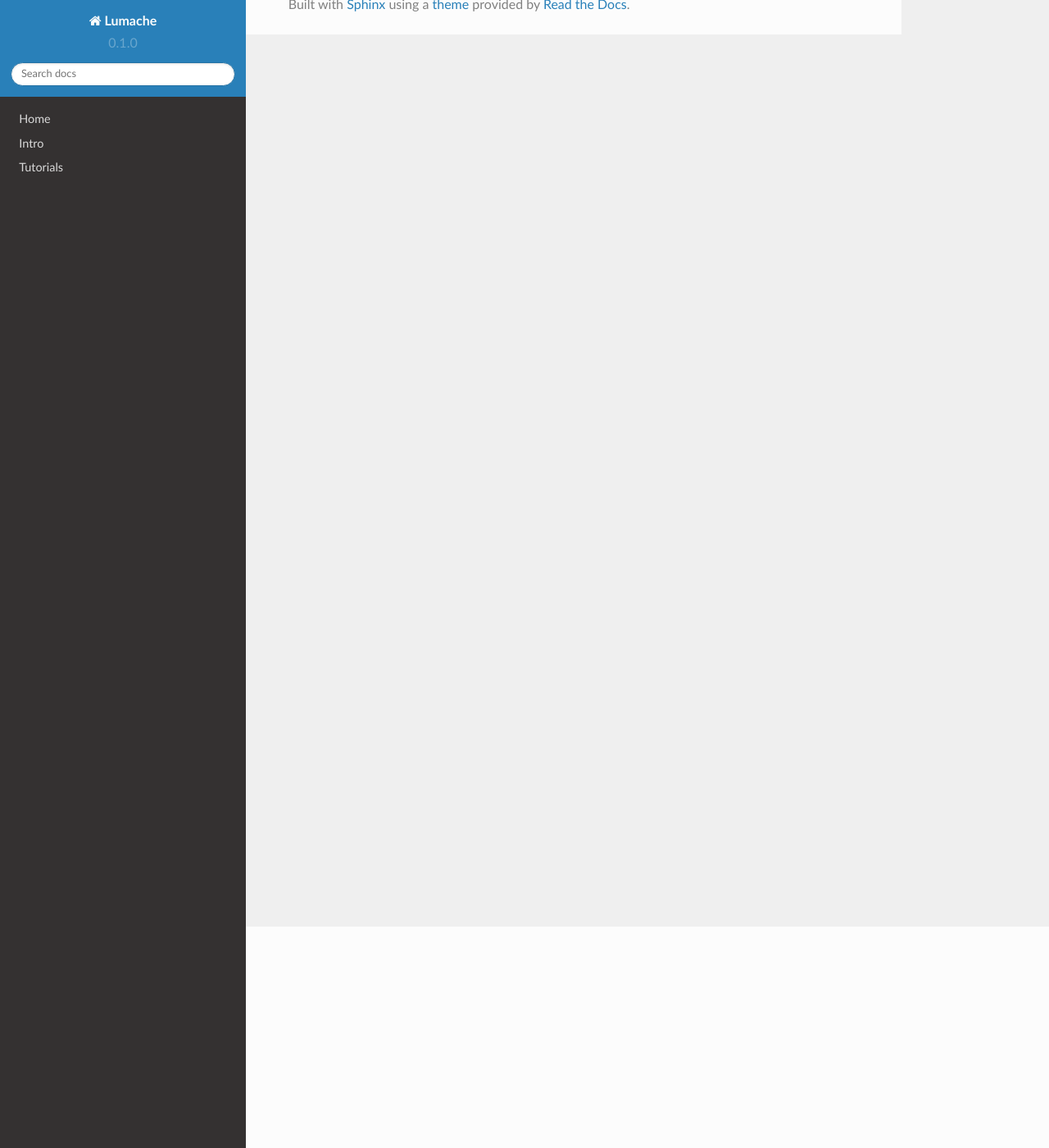
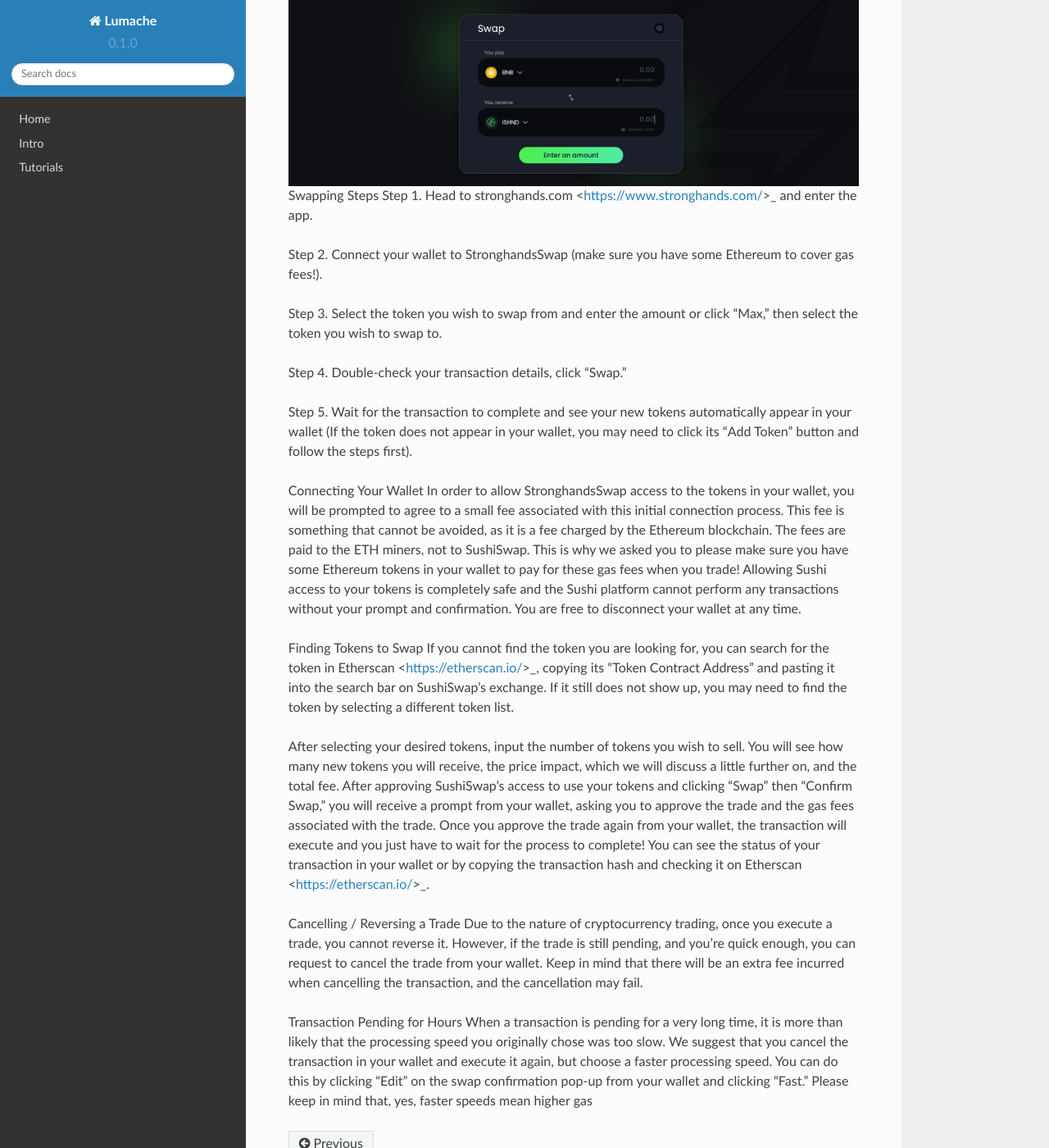
Before and after one commit to Dev-Legion/stronghands-documentation, a Sphinx documentation site: the page built from docs/source/tutorials/gettingstarted/swap.rst, in a window 1280 px wide and 1400 px high, scrolled down 270 px. Shown: the whole window at 82% size. Built offline with Sphinx 7.4.7 and the Read the Docs theme 2.0.0, drawn with Linux system fonts in a browser that asks for light colours; some of the changed text lies outside the part shown.

Commit message:
update docs

```diff
--- a/docs/source/tutorials/gettingstarted/swap.rst
+++ b/docs/source/tutorials/gettingstarted/swap.rst
@@ -1 +1,30 @@
-Swap
+How to Swap
+
+StronghandsSwap makes cryptocurrency trading simple. Starting with a swap is the best way to get better acquainted with sushi.com <https://www.sushi.com/>_. Tokens ready? Let’s start swapping!
+
+.. image:: ../../images/suyw9.png
+
+Swapping Steps
+Step 1. Head to stronghands.com <https://www.stronghands.com/>_ and enter the app.
+
+Step 2. Connect your wallet to StronghandsSwap (make sure you have some Ethereum to cover gas fees!).
+
+Step 3. Select the token you wish to swap from and enter the amount or click "Max," then select the token you wish to swap to.
+
+Step 4. Double-check your transaction details, click “Swap.”
+
+Step 5. Wait for the transaction to complete and see your new tokens automatically appear in your wallet (If the token does not appear in your wallet, you may need to click its “Add Token” button and follow the steps first).
+
+Connecting Your Wallet
+In order to allow StronghandsSwap access to the tokens in your wallet, you will be prompted to agree to a small fee associated with this initial connection process. This fee is something that cannot be avoided, as it is a fee charged by the Ethereum blockchain. The fees are paid to the ETH miners, not to SushiSwap. This is why we asked you to please make sure you have some Ethereum tokens in your wallet to pay for these gas fees when you trade! Allowing Sushi access to your tokens is completely safe and the Sushi platform cannot perform any transactions without your prompt and confirmation. You are free to disconnect your wallet at any time.
+
+Finding Tokens to Swap
+If you cannot find the token you are looking for, you can search for the token in Etherscan <https://etherscan.io/>_, copying its “Token Contract Address” and pasting it into the search bar on SushiSwap’s exchange. If it still does not show up, you may need to find the token by selecting a different token list.
+
+After selecting your desired tokens, input the number of tokens you wish to sell. You will see how many new tokens you will receive, the price impact, which we will discuss a little further on, and the total fee. After approving SushiSwap’s access to use your tokens and clicking “Swap” then “Confirm Swap,” you will receive a prompt from your wallet, asking you to approve the trade and the gas fees associated with the trade. Once you approve the trade again from your wallet, the transaction will execute and you just have to wait for the process to complete! You can see the status of your transaction in your wallet or by copying the transaction hash and checking it on Etherscan <https://etherscan.io/>_.
+
+Cancelling / Reversing a Trade
+Due to the nature of cryptocurrency trading, once you execute a trade, you cannot reverse it. However, if the trade is still pending, and you’re quick enough, you can request to cancel the trade from your wallet. Keep in mind that there will be an extra fee incurred when cancelling the transaction, and the cancellation may fail.
+
+Transaction Pending for Hours
+When a transaction is pending for a very long time, it is more than likely that the processing speed you originally chose was too slow. We suggest that you cancel the transaction in your wallet and execute it again, but choose a faster processing speed. You can do this by clicking “Edit” on the swap confirmation pop-up from your wallet and clicking “Fast.” Please keep in mind that, yes, faster speeds mean higher gas
```
Also changed, not shown: docs/source/tutorials/gettingstarted/setup.rst (+27 -1 lines), docs/source/images/suyw9.png (added).
